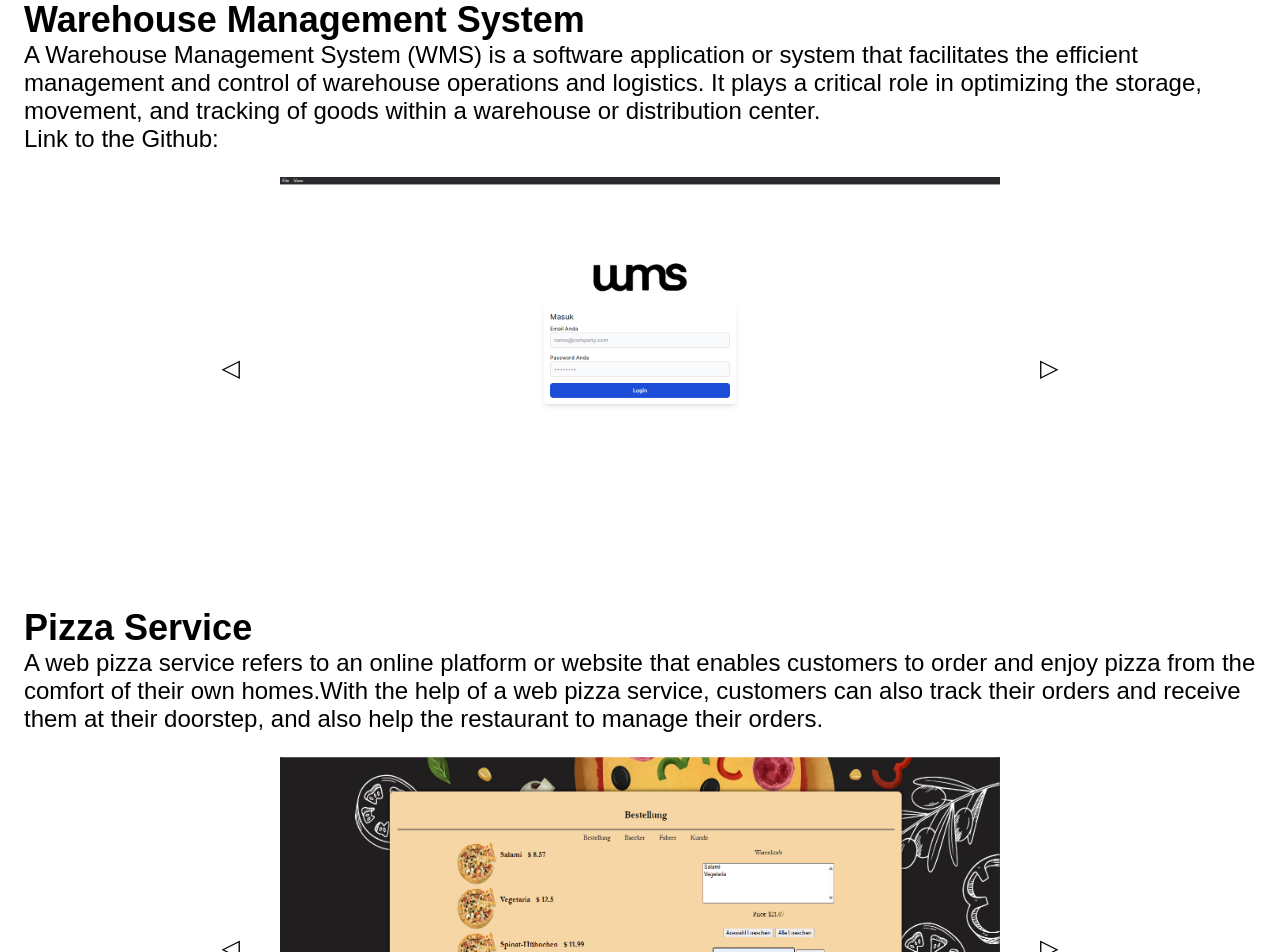
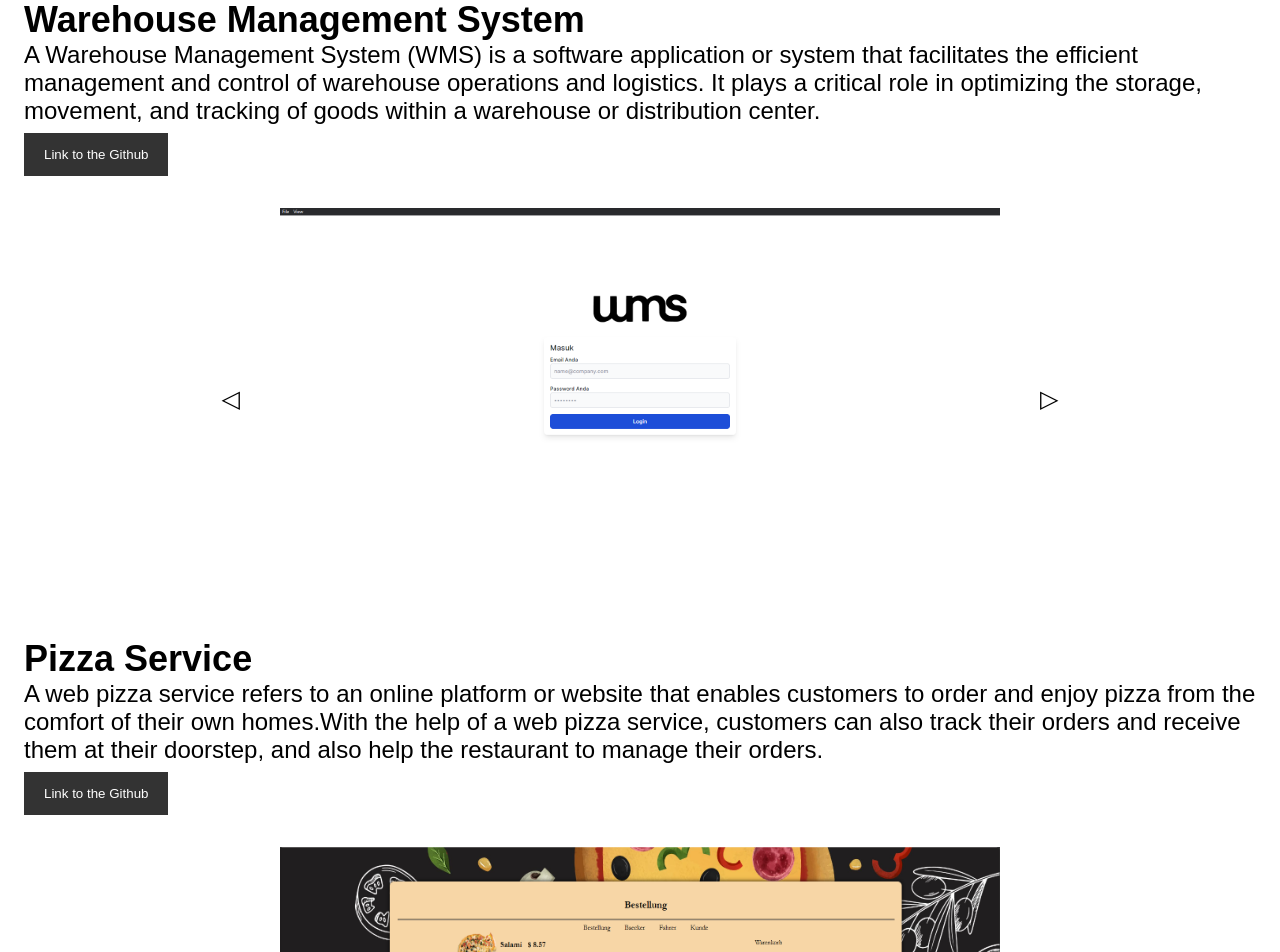
Before and after one commit to VinskyStrauss/Porto-website, a React (Vite) app: page / in a window 1280 px wide. Shown: the part 2240-3192 px from the top of the page. Built offline with nearby package versions, Linux system fonts and the light colour scheme; a web font is replaced by a local one.

Commit message:
add link to gitub repo

```diff
--- a/src/App.jsx
+++ b/src/App.jsx
@@ -212,7 +212,15 @@ function App() {
             optimizing the storage, movement, and tracking of goods within a
             warehouse or distribution center.
           </p>
-          <p>Link to the Github:</p>
+          <button
+            onClick={() => {
+              window.open(
+                "https://github.com/VinskyStrauss/warehouse-management-system"
+              );
+            }}
+          >
+            Link to the Github
+          </button>
           <div class="project-carousel">
             <button onClick={prevImage} className="prev-button">
               &#9665;
@@ -234,6 +242,13 @@ function App() {
             track their orders and receive them at their doorstep, and also help
             the restaurant to manage their orders.
           </p>
+          <button
+            onClick={() => {
+              window.open("https://github.com/VinskyStrauss/PizzaService");
+            }}
+          >
+            Link to the Github
+          </button>
           <div class="project-carousel">
             <button onClick={prevImage2} className="prev-button">
               &#9665;
```
